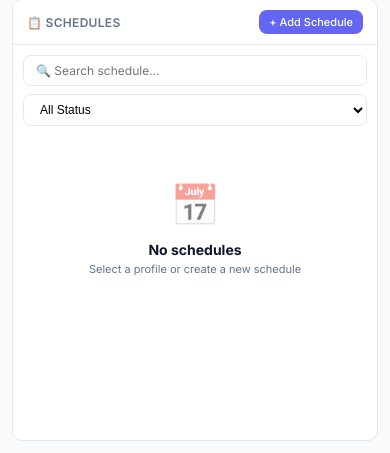
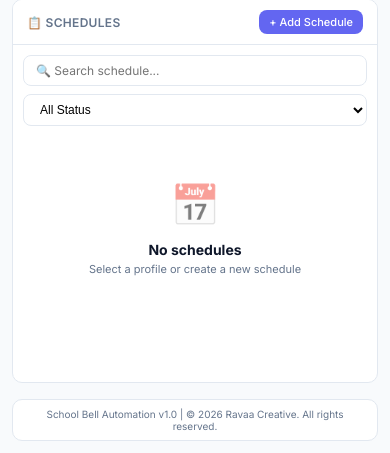
Before and after one commit to kholif18/school-bell, a Python web app: template apps/web/templates/index.html in a window 390 px wide. Shown: the part 391-844 px from the top of the page. Run offline with Jinja, Linux system fonts and the light colour scheme; the template is opened without the code that fills it, so the values that code supplies are empty; some libraries are stand-ins or nearby versions.

Commit message:
installer

```diff
--- a/apps/web/static/css/style.css
+++ b/apps/web/static/css/style.css
@@ -631,6 +631,33 @@ body {
     border-radius: 10px;
 }
 
+/* Footer Minimalis */
+.main-footer {
+    flex-shrink: 0;
+    margin-top: 20px;
+    padding: 10px 20px;
+    background: var(--white);
+    border-radius: var(--radius);
+    border: 1px solid var(--border);
+    text-align: center;
+}
+
+.main-footer p {
+    font-size: 11px;
+    color: var(--gray);
+    margin: 0;
+}
+
+@media (max-width: 768px) {
+    .main-footer {
+        margin-top: 16px;
+        padding: 8px 16px;
+    }
+
+    .main-footer p {
+        font-size: 10px;
+    }
+}
 
 .day-checkbox:has(input:checked) { background: var(--primary); color: white; }
 .day-checkbox input { margin: 0; width: auto; }
--- a/apps/web/templates/index.html
+++ b/apps/web/templates/index.html
@@ -110,6 +110,10 @@
                     </div>
                 </div>
             </div>
+            <!-- FOOTER - Minimalis -->
+            <footer class="main-footer">
+                <p>School Bell Automation v1.0 | © 2026 Ravaa Creative. All rights reserved.</p>
+            </footer>
         </main>
     </div>
 
```
Also changed, not shown: 2 other files.
